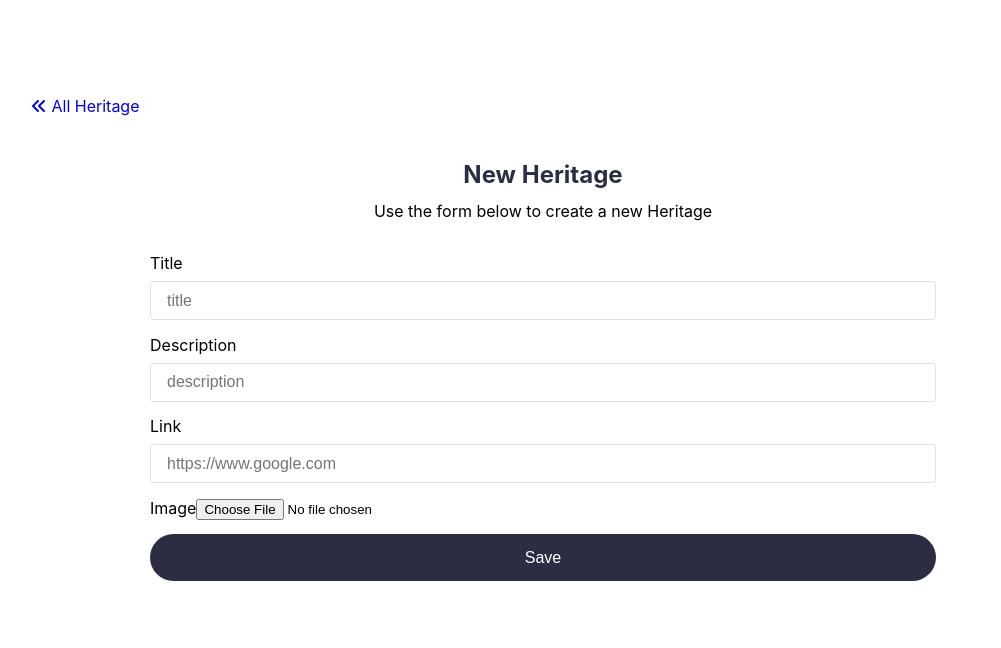
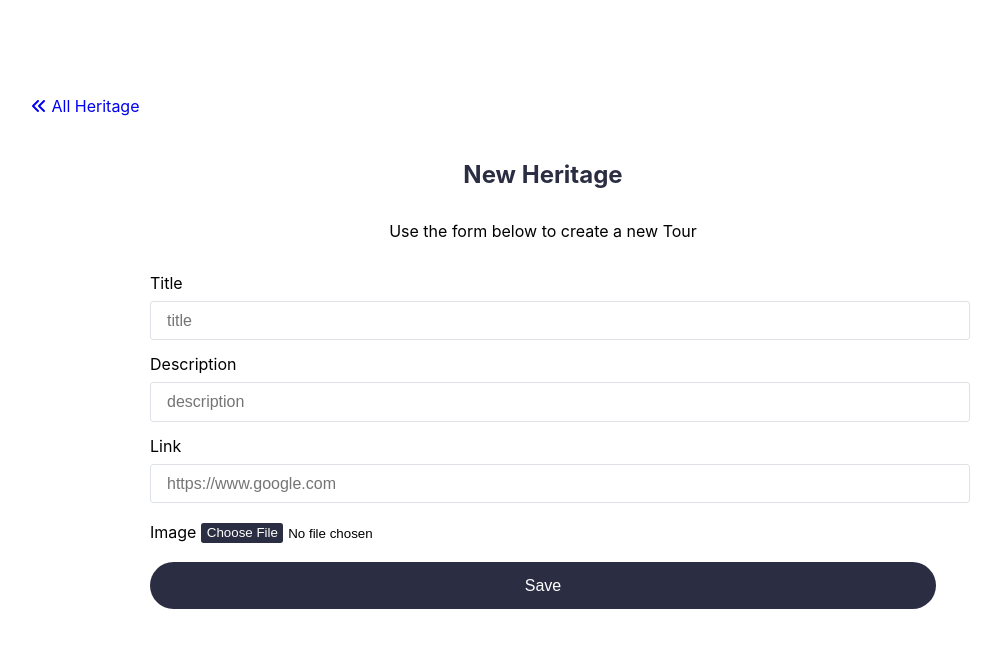
Before and after one commit to sabahAlmel/project1-frontend, a React (Create React App) app in the folder tripoli/: page /admin/tours/add in a window 1280 px wide. Shown: the top 648 px of the page, without its empty margins (97-1098 px from the left). Built offline with nearby package versions, Linux system fonts and the light colour scheme; no server answers.

Commit message:
fixing container location, locations page, dashboard and some other things

```diff
--- a/tripoli/src/App.js
+++ b/tripoli/src/App.js
@@ -262,7 +262,10 @@ function App() {
             }
           />
           <Route path="tour" element={<Tour api={tourApi} />} />
-          <Route path="hotels" element={<Hotel home="false" />} />
+          <Route
+            path="hotels"
+            element={<Hotel api={locationApi} home="false" />}
+          />
           <Route
             path="locations"
             element={<AllLocations api={locationApi} />}
--- a/tripoli/src/components/Dashboard/Add.jsx
+++ b/tripoli/src/components/Dashboard/Add.jsx
@@ -1,6 +1,7 @@
 import React, { useState } from "react";
 import { Link } from "react-router-dom";
 import axios from "axios";
+import styles from "./Dash.module.css";
 
 function Add() {
   const [title, setTitle] = useState("");
@@ -33,25 +34,27 @@ function Add() {
   };
 
   return (
-    <main id="siteMain">
-      <div className="container">
-        <div className="boxNav dFlex justifyBewteen">
-          <div className="filter">
+    <main id={styles["siteMain"]}>
+      <div className={styles.containerDash}>
+        <div
+          className={`${styles.boxNav} ${styles.dFlex} ${styles.justifyBewteen}`}
+        >
+          <div className={styles.filter}>
             <Link to="/admin/tours">
               <i className="fas fa-angle-double-left"></i> All Heritage
             </Link>
           </div>
         </div>
-        <div className="formTitle textCenter">
-          <h2 className="textDark">New Heritage</h2>
-          <span className="textLight">
-            Use the form below to create a new Heritage
+        <div className={`${styles.formTitle} ${styles.textCenter}`}>
+          <h2 className={styles.textDark}>New Heritage</h2>
+          <span className={styles.textLight}>
+            Use the form below to create a new Tour
           </span>
         </div>
-        <form id="addHeritage" encType="multipart/form-data">
-          <div className="newHeritage">
-            <div className="formGroup">
-              <label htmlFor="title" className="textLight">
+        <form id={styles["addHeritage"]} encType="multipart/form-data">
+          <div className={styles.newHeritage}>
+            <div className={styles.formGroup}>
+              <label htmlFor="title" className={styles.textLight}>
                 Title
               </label>
               <input
@@ -61,8 +64,8 @@ function Add() {
                 onChange={(e) => setTitle(e.target.value)}
               />
             </div>
-            <div className="formGroup">
-              <label htmlFor="description" className="textLight">
+            <div className={styles.formGroup}>
+              <label htmlFor="description" className={styles.textLight}>
                 Description
               </label>
               <input
@@ -72,8 +75,8 @@ function Add() {
                 onChange={(e) => setDescription(e.target.value)}
               />
             </div>
-            <div className="formGroup">
-              <label htmlFor="link" className="textLight">
+            <div className={styles.formGroup}>
+              <label htmlFor="link" className={styles.textLight}>
                 Link
               </label>
               <input
@@ -83,8 +86,8 @@ function Add() {
                 onChange={(e) => setLink(e.target.value)}
               />
             </div>
-            <div className="formGroup">
-              <label htmlFor="image" className="textLight">
+            <div className={styles.formGroup}>
+              <label htmlFor="image" className={styles.textLight}>
                 Image
               </label>
               <input
@@ -94,10 +97,10 @@ function Add() {
                 onChange={(e) => setImage(e.target.files[0])}
               />
             </div>
-            <div className="formGroup">
+            <div className={styles.formGroup}>
               <button
                 type="submit"
-                className="btn textDark update"
+                className={`${styles.btn} ${styles.textDark} ${styles.update}`}
                 onClick={handleSubmit}
               >
                 Save
--- a/tripoli/src/components/Dashboard/Dash.css
+++ b/tripoli/src/components/Dashboard/Dash.module.css
@@ -5,17 +5,11 @@
   --border-btn: #edf2f4;
 }
 
-* {
-  padding: 0;
-  margin: 0;
-  box-sizing: border-box;
-}
-
 a {
   text-decoration: none;
 }
 
-.container {
+.containerDash {
   max-width: 1024px;
   margin: auto;
 }
@@ -61,16 +55,16 @@ a {
   margin-top: 6em;
 }
 
-#siteMain .container .boxNav > a {
+#siteMain .containerDash .boxNav > a {
   font-size: 1em;
   padding: 0.5em 1em;
 }
 
-#siteMain .container .boxNav > a:hover {
+#siteMain .containerDash .boxNav > a:hover {
   background-color: #d5d8fa;
 }
 
-#siteMain .container form {
+#siteMain .containerDash form {
   margin: 2em 0;
 }
 
@@ -160,7 +154,20 @@ table {
   font-size: 1em;
   border-radius: 0.2em;
 }
-
+#updateHeritage .formGroup input[type="file"]::file-selector-button,
+#addHeritage .formGroup input[type="file"]::file-selector-button {
+  border: none;
+  color: white;
+  padding: 0.2em 0.4em;
+  border-radius: 0.2em;
+  background-color: var(--dark);
+  margin: 5px;
+}
+#updateHeritage .formGroup input[type="file"]::file-selector-button:hover,
+#addHeritage .formGroup input[type="file"]::file-selector-button:hover {
+  background-color: #d5d8fa;
+  color: var(--dark);
+}
 #updateHeritage .formGroup .btn,
 #addHeritage .formGroup .btn {
   width: 100%;
--- a/tripoli/src/components/cardComponent/Card.jsx
+++ b/tripoli/src/components/cardComponent/Card.jsx
@@ -6,8 +6,8 @@ import style from "./card.module.css";
 
 import CarIcon from "../vector/CarIcon";
 
-const Card = ({data}) => {
-  console.log("data to card")
+const Card = ({ data }) => {
+  console.log("data to card");
   // const data = props.data;
 
   return (
--- a/tripoli/src/components/containerLocation/ContainerLocation.jsx
+++ b/tripoli/src/components/containerLocation/ContainerLocation.jsx
@@ -2,7 +2,7 @@ import React from "react";
 import Monuments from "../vector/Monuments";
 import style from "./containerLocation.module.css";
 import HotelContainer from "../HotelCard/HotelContainer";
-import Card from '../cardComponent/Card'
+import Card from "../cardComponent/Card";
 // import About from '../aboutComponent/About.jsx'
 
 export default function ContainerLocation(props) {
@@ -10,32 +10,36 @@ export default function ContainerLocation(props) {
   let sentence = props.sentence || "Discover ";
   console.log("this is my element in container ", element);
   return (
-
+    <div className={style.boxCol}>
+      {/* <div className={style.line}></div> */}
+      <div className={style.vectParag}>
+        {/* <Monuments />
+        <p>{sentence}</p> */}
+        {/* <div> */}
         <div className={style.boxCol}>
           <div className={style.line}></div>
           <div className={style.vectParag}>
             <Monuments />
             <p>{sentence}</p>
-        <div>
-            <div className={style.boxCol}>
-                <div className={style.line}></div>
-                <div className={style.vectParag}>
-                  <span className={style.monuments}><Monuments /></span>
-                  <p className={style.title}>Discover Tripoli's Monuments</p>
+            {/* <span className={style.monuments}> */}
+            {/* <Monuments />
+            </span>
+            <p className={style.title}>Discover Tripoli's Monuments</p> */}
           </div>
           <div className={style.line}></div>
         </div>
         <div className={style.card}>
-              <Card />
-              <Card />
-              <Card />
-            </div>
-        </div>
-        <div className={style.line}></div>
-      </div>
-      <div className={style.card}>
+          {/* <Card data={element} />
+          <Card data={element} />
+          <Card data={element} /> */}
           <HotelContainer elementArray={element} />
         </div>
+        {/* </div> */}
+        {/* <div className={style.line}></div> */}
+      </div>
+      {/* <div className={style.card}>
+        <HotelContainer elementArray={element} />
+      </div> */}
     </div>
   );
 }
--- a/tripoli/src/components/containerLocation/containerLocation.module.css
+++ b/tripoli/src/components/containerLocation/containerLocation.module.css
@@ -1,47 +1,46 @@
-.line{
+.line {
   width: 30%;
   height: 0;
   border: 1px solid #314865;
   align-items: center;
 }
-.boxCol{
+.boxCol {
   display: flex;
   flex-direction: row;
   justify-content: space-around;
   align-items: center;
   margin-top: 5rem;
+  width: 100%;
 }
 
-.vectParag{
+.vectParag {
   display: flex;
   flex-direction: column;
   align-items: center;
 }
 
-.card{
+.card {
   display: flex;
   flex-wrap: wrap;
   justify-content: space-evenly;
 
   margin-top: 3rem;
-
 }
 
 @media (max-width: 863px) {
-    .monuments{
+  .monuments {
     display: none;
   }
-    .line{
+  .line {
     display: none;
   }
-    .title{
+  .title {
     font-size: 30px;
   }
-
 }
 
 @media (max-width: 400px) {
-    .title{
+  .title {
     font-size: 25px;
   }
 }
--- a/tripoli/src/pages/Home/Home.jsx
+++ b/tripoli/src/pages/Home/Home.jsx
@@ -19,7 +19,7 @@ function Home({ api, tourApi, elementArray }) {
       <Map api={api} />
       <h3 className={styles.heading}>Hotel</h3>
       <HotelContainer elementArray={newApi} />
-      <Link to="/hotel" className={styles.link}>
+      <Link to="/hotels" className={styles.link}>
         View more &gt;&gt;
       </Link>
       <h3 className={styles.heading}>Tours</h3>
--- a/tripoli/src/pages/Hotel/Hotel.jsx
+++ b/tripoli/src/pages/Hotel/Hotel.jsx
@@ -1,13 +1,13 @@
 import React from "react";
 import styles from "./Hotel.module.css";
 import hotel from "../../images/hotel.jpeg";
-import HotelCard from "../../components/HotelCard/HotelContainer";
+import HotelContainer from "../../components/HotelCard/HotelContainer";
 
-function Hotel() {
+function Hotel({ api }) {
   return (
     <div>
       <img src={hotel} alt="hotel" className={styles.image} />
-      <HotelCard />
+      <HotelContainer elementArray={api} />
     </div>
   );
 }
--- a/tripoli/src/pages/locations/Locations.jsx
+++ b/tripoli/src/pages/locations/Locations.jsx
@@ -1,4 +1,4 @@
-import React from "react";
+import React, { useState, useEffect } from "react";
 import LocationCSS from "./Locations.module.css";
 import Header from "../../components/header/Header";
 import HeroImage from "../../components/heroImage/HeroImage";
```
Also changed, not shown: tripoli/src/components/Dashboard/Dashboard.jsx (+14 -12 lines), tripoli/src/components/Dashboard/Update.jsx (+23 -20 lines). Lines whose indentation alone changed are shown as unchanged.
